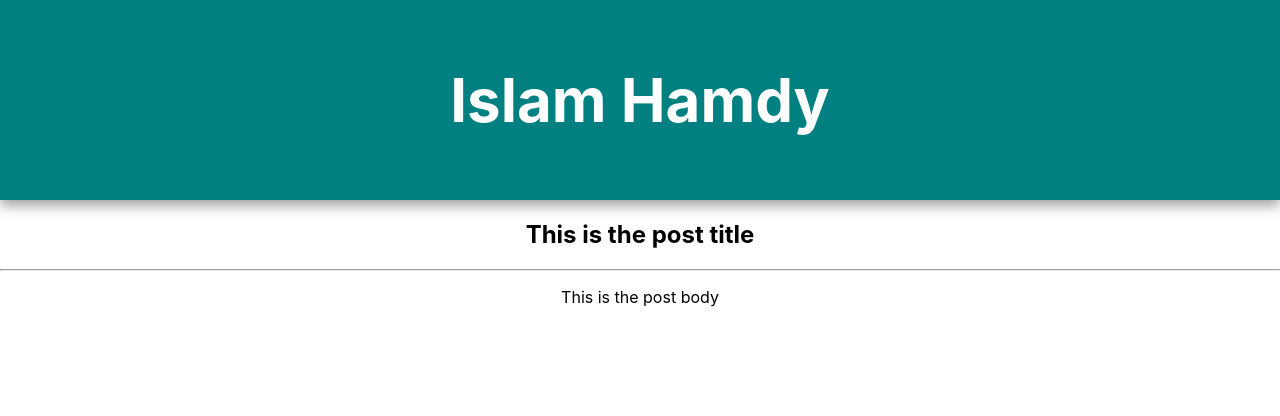
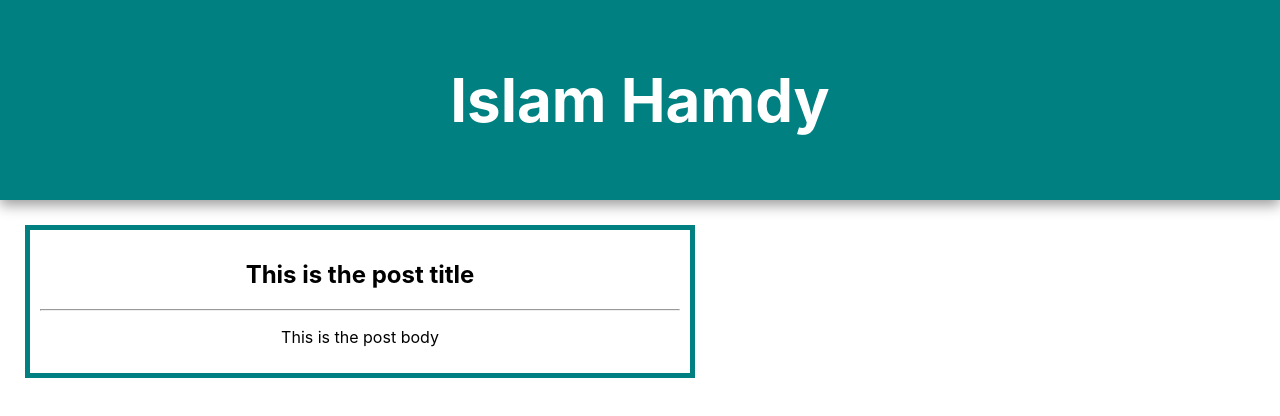
Before and after one commit to Islam412/REACT-Task1, a React (Create React App) app: page / in a window 1280 px wide. Shown: the top 416 px of the page. Built offline with nearby package versions, Linux system fonts and the light colour scheme.

Commit message:
add styel off post conntect

```diff
--- a/src/Post.js
+++ b/src/Post.js
@@ -1,6 +1,11 @@
 export default function Post() {
     return (
-        <div>
+        <div style={{
+            padding: "10px",
+            border: "solid teal 5px",
+            width: "50%",
+            margin: "25px",
+            }}>
             <h2>This is the post title</h2>
             <hr />
             <p>This is the post body</p>
```
